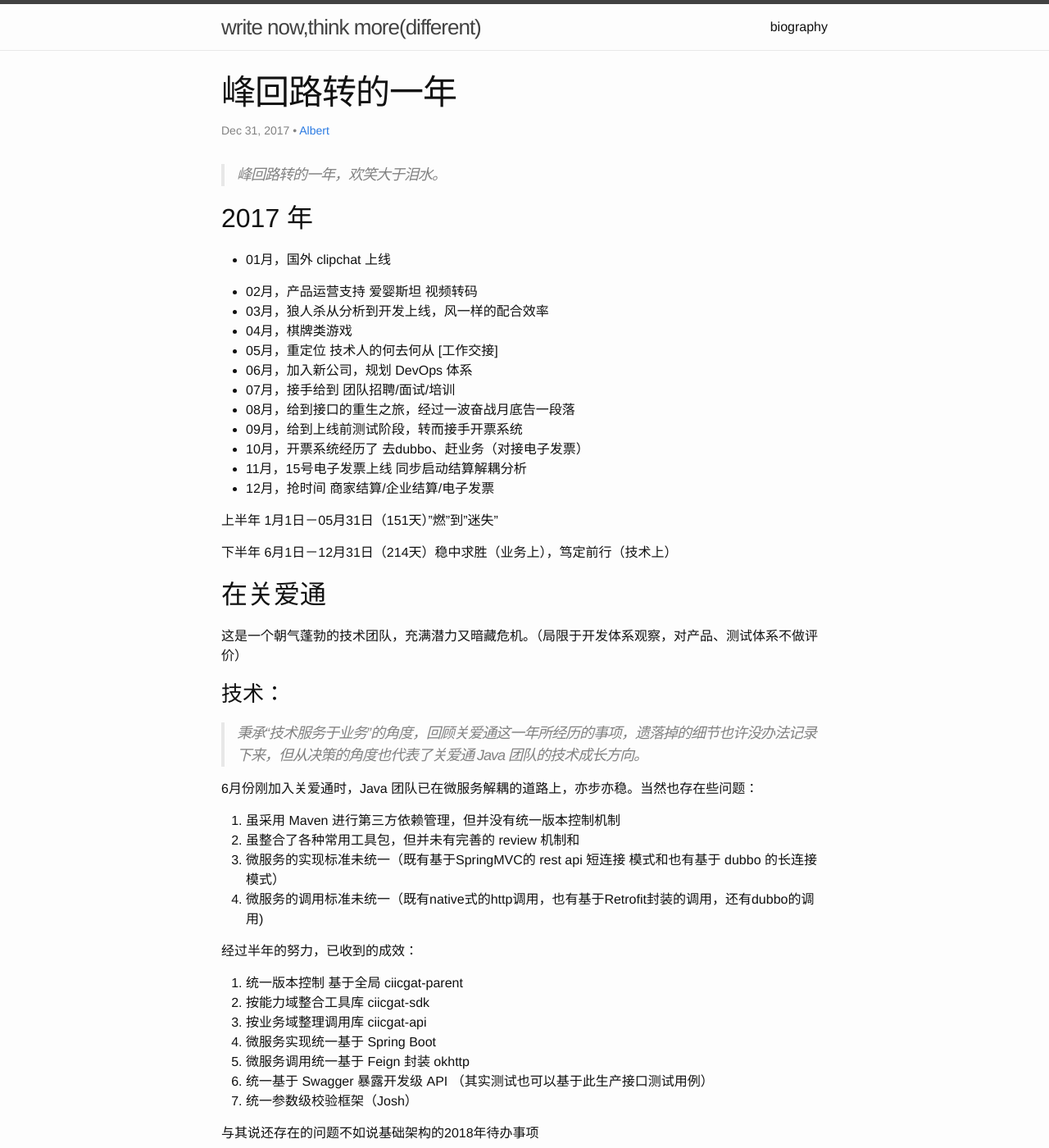
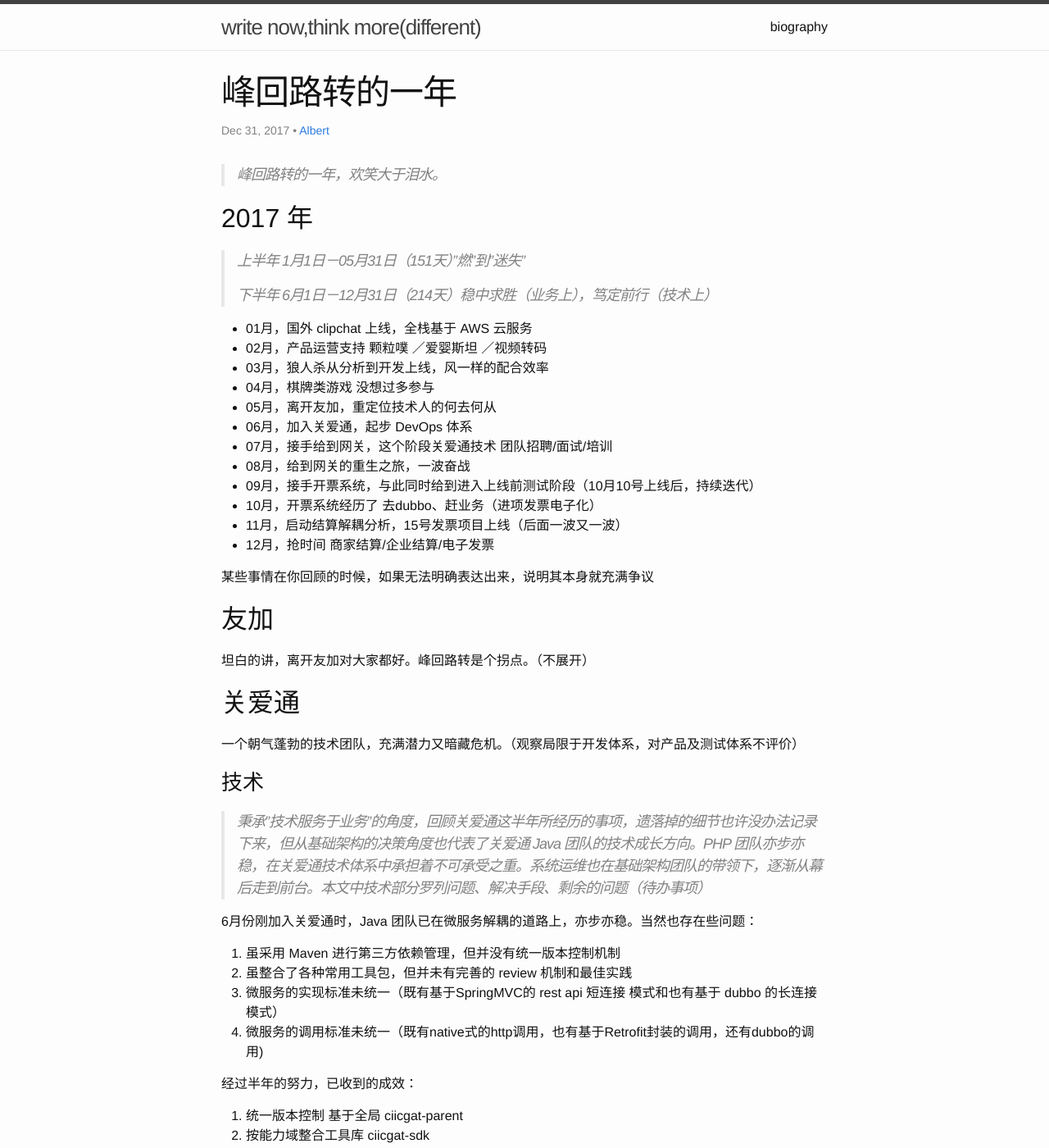
Before and after one commit to atschx/atschx.github.io, a Jekyll site: the page built from _posts/2017-12-31-review.md, in a window 1280 px wide and 1400 px high. Shown: the whole window at 82% size. Built offline with Jekyll 4.4.1, drawn with Linux system fonts in a browser that asks for light colours; comment, search, counter and statistics services are not loaded; some of the changed text lies outside the part shown.

Commit message:
持续精进

```diff
--- a/_posts/2017-12-31-review.md
+++ b/_posts/2017-12-31-review.md
@@ -10,36 +10,41 @@
 
 ## 2017 年
 
-- 01月，国外 clipchat 上线
+>上半年 1月1日－05月31日（151天）"燃"到"迷失"
+>
+>下半年 6月1日－12月31日（214天）稳中求胜（业务上），笃定前行（技术上）
 
-- 02月，产品运营支持 爱婴斯坦 视频转码
+- 01月，国外 clipchat 上线，全栈基于 AWS 云服务
+- 02月，产品运营支持 颗粒噗 ／爱婴斯坦 ／视频转码
 - 03月，狼人杀从分析到开发上线，风一样的配合效率
-- 04月，棋牌类游戏
-- 05月，重定位 技术人的何去何从 [工作交接]
-- 06月，加入新公司，规划 DevOps 体系
-- 07月，接手给到 团队招聘/面试/培训
-- 08月，给到接口的重生之旅，经过一波奋战月底告一段落
-- 09月，给到上线前测试阶段，转而接手开票系统
-- 10月，开票系统经历了 去dubbo、赶业务（对接电子发票）
-- 11月，15号电子发票上线 同步启动结算解耦分析
+- 04月，棋牌类游戏 没想过多参与
+- 05月，离开友加，重定位技术人的何去何从
+- 06月，加入关爱通，起步 DevOps 体系
+- 07月，接手给到网关，这个阶段关爱通技术 团队招聘/面试/培训
+- 08月，给到网关的重生之旅，一波奋战
+- 09月，接手开票系统，与此同时给到进入上线前测试阶段（10月10号上线后，持续迭代）
+- 10月，开票系统经历了 去dubbo、赶业务（进项发票电子化）
+- 11月，启动结算解耦分析，15号发票项目上线（后面一波又一波）
 - 12月，抢时间 商家结算/企业结算/电子发票
 
-上半年 1月1日－05月31日（151天）"燃"到"迷失"
+某些事情在你回顾的时候，如果无法明确表达出来，说明其本身就充满争议
 
-下半年 6月1日－12月31日（214天）稳中求胜（业务上），笃定前行（技术上）
+## 友加
 
-## 在关爱通
+坦白的讲，离开友加对大家都好。峰回路转是个拐点。（不展开）
 
-这是一个朝气蓬勃的技术团队，充满潜力又暗藏危机。（局限于开发体系观察，对产品、测试体系不做评价）
+## 关爱通
 
-### 技术：
+一个朝气蓬勃的技术团队，充满潜力又暗藏危机。（观察局限于开发体系，对产品及测试体系不评价）
 
-> 秉承“技术服务于业务”的角度，回顾关爱通这一年所经历的事项，遗落掉的细节也许没办法记录下来，但从决策的角度也代表了关爱通 Java 团队的技术成长方向。
+### 技术
+
+> 秉承”技术服务于业务”的角度，回顾关爱通这半年所经历的事项，遗落掉的细节也许没办法记录下来，但从基础架构的决策角度也代表了关爱通 Java 团队的技术成长方向。PHP 团队亦步亦稳，在关爱通技术体系中承担着不可承受之重。系统运维也在基础架构团队的带领下，逐渐从幕后走到前台。本文中技术部分罗列问题、解决手段、剩余的问题（待办事项）
 
 6月份刚加入关爱通时，Java 团队已在微服务解耦的道路上，亦步亦稳。当然也存在些问题：
 
 1. 虽采用 Maven 进行第三方依赖管理，但并没有统一版本控制机制
-2. 虽整合了各种常用工具包，但并未有完善的 review 机制和
+2. 虽整合了各种常用工具包，但并未有完善的 review 机制和最佳实践
 3. 微服务的实现标准未统一（既有基于SpringMVC的 rest api 短连接 模式和也有基于 dubbo 的长连接模式）
 4. 微服务的调用标准未统一（既有native式的http调用，也有基于Retrofit封装的调用，还有dubbo的调用)
 
@@ -55,7 +60,7 @@
 
 与其说还存在的问题不如说基础架构的2018年待办事项
 
-1. 业务域 API
+1. 业务域 API （微服务治理）
    1. 臃肿膨胀 尚未形成合理的机制控制工程师滥用的问题
    2. 鉴权授权机制 （需要从 Frigate 上直接控制）
    3. 调用链分析 （这个可大可小 大的实时追踪 小到普通日志监控）
@@ -67,29 +72,37 @@
    2. 内部有无必要规划分布式文件存储系统（GlusterFS/Ceph）
 4. DevOps 平台（本身是个很大的话题，暂不展开）
    1. 批量创建 CI/CD Job
-   2. MySql Client
+   2. MySQL Client
    3. 资源调度
-5. etc 兵来将挡 水来土掩
+5. etc. 兵来将挡 水来土掩
 
-最后 ，对 2017 年在平台技术部技术上的总结，对个人或团队都可以归并为 笃定前行。开发环境和测试环境切换到 k8s , 当作这个团队给出的惊喜。k8s 的下一步上线将意味着团队中需要有一波人对其进行深入的学习，这是一个持续精进也是一个充满期待的过程。
+对 2017 年在平台技术部技术上的总结，对个人或团队的总结都可归并为 `笃定前行`。开发环境和测试环境切换到 k8s , 当作这个团队给出的惊喜。k8s 的下一步上线将意味着团队中有一波人对其进行深入的学习，这是一个持续精进也是一个充满期待的过程。
 
-### 业务：
+关于微服务架构的选择上的决策：逐步放弃 dubbo，参考 Spring Cloud 加上特有业务属性构建定制化的微服务实现技术体系。dubbo 也许很好，但不够简单，加上之前社区停滞不前，偶尔还有调优的坑，对团队成员有所要求。我们认为其没有充分的理由说服我们将其放在核心业务的底层技术栈。Spring Cloud 大而全的体系确实可以完全拿来，这种让你使用起来巨舒服的框架实质上会降低技术人员对技术的把控力和敏锐力。站在巨人肩上自建成为了唯一出路，Spring Boot 刚刚好。Spring 群众基础好，即便团队成员水平不一，通过培训可以很快达到步调一致的效果。
 
-关爱通的业务还算复杂，B2B2C 的模式，但大部分活动集中在 B 端。资产域、支付域、结算域、安全域。
+尽管业内已叫嚣“AI”将取代大部分人的工作，但技术领域上逐渐被蚕食的领域一定是更底层巨通用的需求。即便是被这些技术绑架，从本质上来讲也不是主业技术的核心竞争力，毕竟关爱通不能称之为一家技术公司。如果未来关爱通的技术团队在业务高速发展的过程中，沉淀出通用性技术副产品也未尝不可。就目前现状而言，此部分的投入还是太少太少。这是战略问题，放到年总结来讲也许只能作为一个引子。
 
-### 团队:
+### 业务
 
-起步于DevOps的视角，开始思考
+关爱通**B2B**2C模式，典型使用的场景应该是员工，其大部分业务则集中在 B 端。隔着一层B去构建C端场景多少需要点本事，这也造就了关爱通大部分业务并不是我传统认知的业务。
+
+2017年是关爱通业务解耦如火如荼的一年。
+
+会员域、安全域、资产域、支付域、结算域、数据分析域（还远称不上大数据）
+
+### 团队
+
+起步于 DevOps 的视角，开始思考
 
 团队建设：
 
 关爱通平台技术部 Java 工程师多为1～3年经验左右
 
-### 组织:
+### 组织
 
 
 
-### 贡献:
+### 贡献
 
 
 
```
